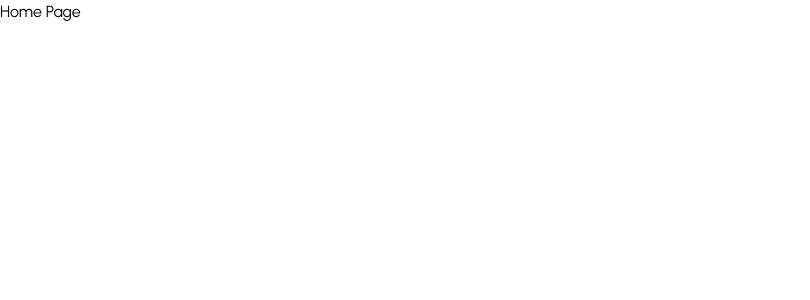
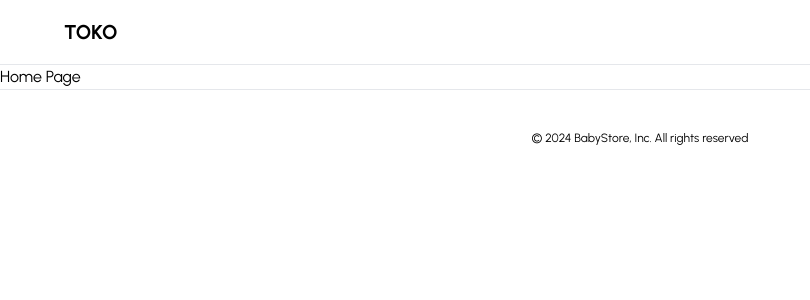
Before and after one commit to daffaabp/fe-website-babystore, a Next.js app: page / in a window 1280 px wide. Shown: the top 300 px of the page, without its empty margins (0-810 px from the left). Built offline with nearby package versions, Linux system fonts and the light colour scheme.

Commit message:
add nav container

```diff
--- a/app/layout.tsx
+++ b/app/layout.tsx
@@ -1,6 +1,8 @@
 import type { Metadata } from "next";
 import { Urbanist } from "next/font/google";
 import "./globals.css";
+import Footer from "@/components/footer";
+import Navbar from "@/components/navbar";
 
 const font = Urbanist({ subsets: ["latin"] });
 
@@ -16,7 +18,11 @@
 }>) {
   return (
     <html lang="en">
-      <body className={font.className}>{children}</body>
+      <body className={font.className}>
+        <Navbar />
+        {children}
+        <Footer />
+      </body>
     </html>
   );
 }
--- /dev/null
+++ b/components/footer.tsx
@@ -0,0 +1,11 @@
+const Footer = () => {
+    return (
+        <footer className="bg-white border-t">
+            <div className="mx-auto py-10">
+                <p className="text-center text-xs text-black">&copy; 2024 BabyStore, Inc. All rights reserved</p>
+            </div>
+        </footer>
+     );
+}
+
+export default Footer;
--- /dev/null
+++ b/components/main-nav.tsx
@@ -0,0 +1,37 @@
+'use client'
+
+import { cn } from "@/lib/utils";
+import { Category } from "@/types";
+import Link from "next/link";
+import { usePathname } from "next/navigation";
+
+interface MainNavProps {
+    data: Category[]
+}
+
+const MainNav: React.FC<MainNavProps> = ({
+    data
+}) => {
+    const pathname = usePathname();
+
+    const routes = data.map((route) => ({
+        href: `/category/${route.id}`,
+        label: route.name,
+        active: pathname === `/category/${route.id}`,
+    }))
+    return (
+        <nav className="mx-6 flex items-center space-x-4 lg:space-x-6">
+            {routes.map((route) => (
+                <Link
+                    key={route.href}
+                    href={route.href}
+                    className={cn("text-sm font-medium transition-colors hover:text-black", route.active ? "text-black" : "text-neutral-500")}
+                >
+                    {route.label}
+                </Link>
+            ))}
+        </nav>
+    );
+}
+
+export default MainNav;
--- /dev/null
+++ b/components/navbar.tsx
@@ -0,0 +1,20 @@
+import Link from "next/link";
+import Container from "./ui/container";
+import MainNav from "./main-nav";
+
+const Navbar = () => {
+    return (
+        <div className="border-b">
+            <Container>
+                <div className="relative px-4 sm:px-6 lg:px-8 flex h-16 items-center">
+                    <Link href="/" className="ml-4 flex lg:ml-8 gap-x-2">
+                        <p className="font-bold text-xl">TOKO</p>
+                    </Link>
+                    <MainNav data={[]} />
+                </div>
+            </Container>
+        </div>
+    );
+}
+
+export default Navbar;
--- /dev/null
+++ b/components/ui/container.tsx
@@ -0,0 +1,15 @@
+interface ContainerProps {
+    children: React.ReactNode
+}
+
+const Container: React.FC<ContainerProps> = ({
+    children
+}) => {
+    return (
+        <div className="mx-auto max-w-7xl">
+            {children}
+        </div>
+     );
+}
+
+export default Container;
--- /dev/null
+++ b/lib/utils.ts
@@ -0,0 +1,6 @@
+import { clsx, type ClassValue } from "clsx"
+import { twMerge } from "tailwind-merge"
+
+export function cn(...inputs: ClassValue[]) {
+  return twMerge(clsx(inputs))
+}
--- /dev/null
+++ b/types.ts
@@ -0,0 +1,11 @@
+export interface Banner {
+    id: string;
+    label: string;
+    imageUrl: string;
+}
+
+export interface Category {
+    id: string;
+    name: string;
+    banner: Banner
+}
```
Also changed, not shown: package.json (+6 -4 lines), 2 other files (tests, documents, lock files or other folders).
